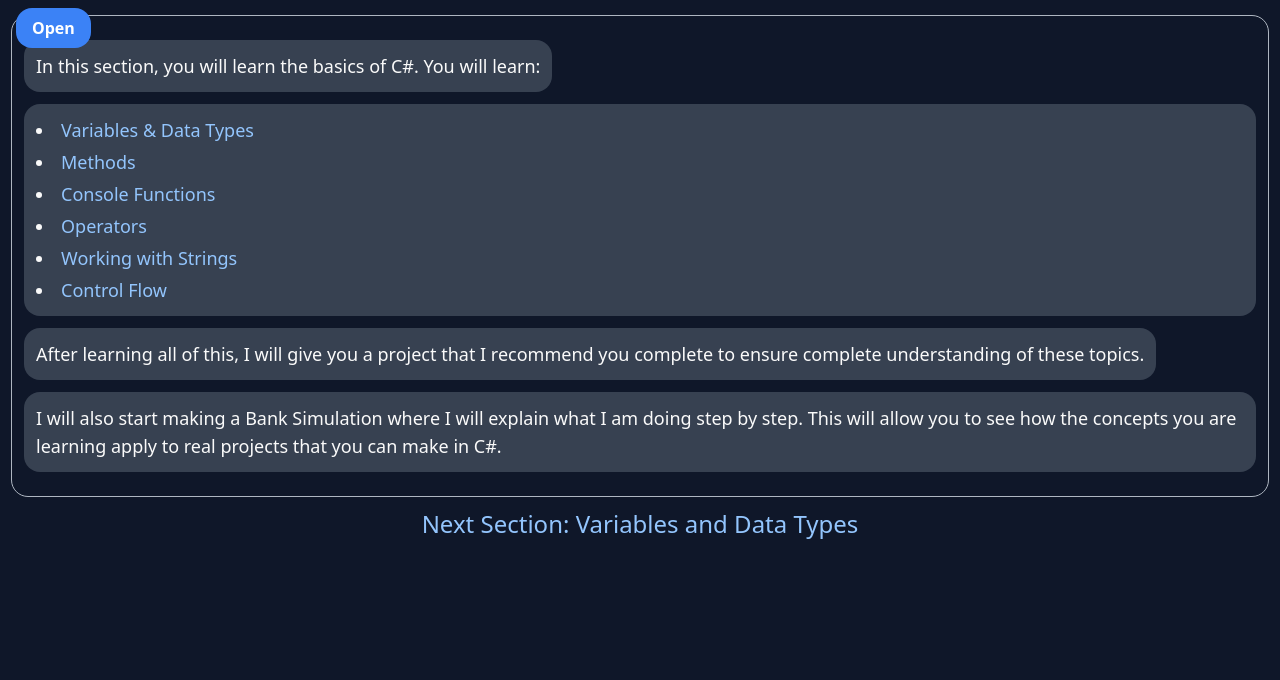
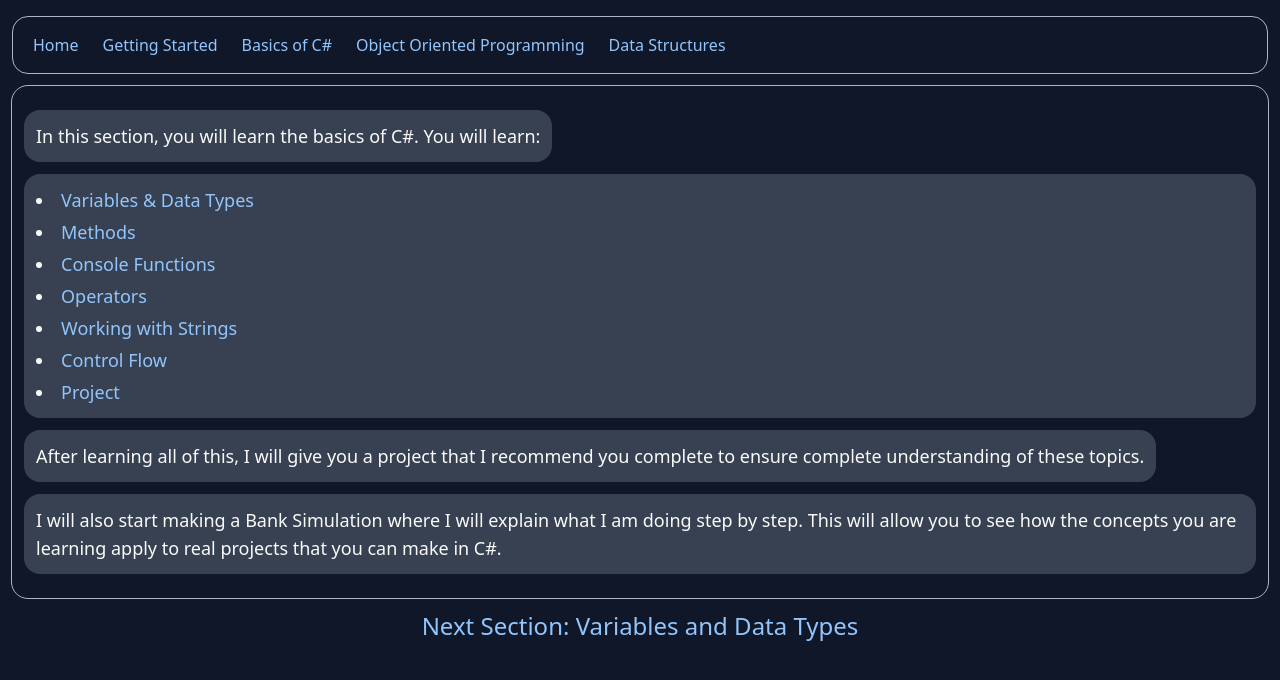
Before and after one commit to Rohit685/studyguide, a Next.js app: page /basics in a window 1280 px wide. Shown: the top 680 px of the page. Built offline with nearby package versions, Linux system fonts and the light colour scheme.

Commit message:
no more sidebar

```diff
--- a/components/TOC.js
+++ b/components/TOC.js
@@ -11,37 +11,60 @@ const TOC = () => {
 
    return (
        <>
-  			<div className={`fixed top-0 -left-2 z-50 ${isSidebarOpen ? 'bg-background rounded-2xl max-2xl:border' : 'bg-none'}`}>
-                <button class="relative bg-blue-500 mx-6 mt-2 fixed left-0 py-2 px-4 hover:bg-blue-700 text-white font-bold rounded-2xl" onClick={toggleSidebar}>{isSidebarOpen ? "Close" : "Open"}</button>
-  			<div className={`px-6 pb-36 my-1 w-240 overflow-y-scroll h-screen text-lg list-disc ${isSidebarOpen ? 'block' : 'hidden'}`}>
-					<div className="flex flex-col space-y-1">
-						<a href="/" className="text-2xl dark:text-gray-400">Home</a>
-						<a href="/setupenv" className="text-2xl dark:text-gray-400">Getting Started</a>
-						<a href="/basics/" className="text-2xl dark:text-gray-400 mt-2">Basics Of C#</a>
-						<li><a href="/basics/dataandvars">Variables & Data Types</a></li>
-						<li><a href="/basics/methods">Methods</a></li>
-						<li><a href="/basics/console">Console Functions</a></li>
-						<li><a href="/basics/operators">Operators</a></li>
-						<li><a href="/basics/wws">Working with Strings</a></li>
-						<li><a href="/basics/controlflow">Control Flow</a></li>
-						<li><a href="/basics/project">Mini Project</a></li>
-					</div>
-					<a href="/oop/" className="text-2xl dark:text-gray-400">Object Oriented Programming</a>
-					<div className="flex flex-col space-y-1">
-						<li><a href="/oop/cao">Classes and Objects</a></li>
-						<li><a href="/oop/constructors">Constructors</a></li>
-						<li><a href="/oop/methods">Methods</a></li>
-						<li><a href="/oop/stvsnonst">Static vs Non-Static</a></li>
-						<li><a href="/oop/mp2">Mini Project 2 Part 1</a></li>
-					</div>
-					<a href="/ds/" className="text-2xl dark:text-gray-400 mt-2 mb-1">Data Structures</a>
-					<div className="flex flex-col space-y-1">
-						<li><a href={"/ds/arrays"}>Arrays</a></li>
-						<li><a href={"/ds/lists"}>Lists</a></li>
-						<li><a href={"/ds/mp2p2"}>Mini Project 2 Part 2</a></li>
-					</div>
-			</div>
-			</div>
+		   <div className={`bg-background rounded-2xl border mb-3`}>
+			   {/*<div className={`px-6 pb-36 my-1 w-240 overflow-y-scroll h-screen text-lg list-disc ${isSidebarOpen ? 'block' : 'hidden'}`}>*/}
+			   {/*		<div className="flex flex-col space-y-1">*/}
+			   {/*			<a href="/" className="text-2xl dark:text-gray-400">Home</a>*/}
+			   {/*			<a href="/setupenv" className="text-2xl dark:text-gray-400">Getting Started</a>*/}
+			   {/*			<a href="/basics/" className="text-2xl dark:text-gray-400 mt-2">Basics Of C#</a>*/}
+			   {/*			<li><a href="/basics/dataandvars">Variables & Data Types</a></li>*/}
+			   {/*			<li><a href="/basics/methods">Methods</a></li>*/}
+			   {/*			<li><a href="/basics/console">Console Functions</a></li>*/}
+			   {/*			<li><a href="/basics/operators">Operators</a></li>*/}
+			   {/*			<li><a href="/basics/wws">Working with Strings</a></li>*/}
+			   {/*			<li><a href="/basics/controlflow">Control Flow</a></li>*/}
+			   {/*			<li><a href="/basics/project">Mini Project</a></li>*/}
+			   {/*		</div>*/}
+			   {/*		<a href="/oop/" className="text-2xl dark:text-gray-400">Object Oriented Programming</a>*/}
+			   {/*		<div className="flex flex-col space-y-1">*/}
+			   {/*			<li><a href="/oop/cao">Classes and Objects</a></li>*/}
+			   {/*			<li><a href="/oop/constructors">Constructors</a></li>*/}
+			   {/*			<li><a href="/oop/methods">Methods</a></li>*/}
+			   {/*			<li><a href="/oop/stvsnonst">Static vs Non-Static</a></li>*/}
+			   {/*			<li><a href="/oop/mp2">Mini Project 2 Part 1</a></li>*/}
+			   {/*		</div>*/}
+			   {/*		<a href="/ds/" className="text-2xl dark:text-gray-400 mt-2 mb-1">Data Structures</a>*/}
+			   {/*		<div className="flex flex-col space-y-1">*/}
+			   {/*			<li><a href={"/ds/arrays"}>Arrays</a></li>*/}
+			   {/*			<li><a href={"/ds/lists"}>Lists</a></li>*/}
+			   {/*			<li><a href={"/ds/mp2p2"}>Mini Project 2 Part 2</a></li>*/}
+			   {/*		</div>*/}
+			   {/*</div>*/}
+			   <nav className="nav justify-between py-2 lg:flex-wrap lg:justify-start lg:py-4">
+				   <div className="flex w-full flex-wrap items-center px-3">
+					   <div className="items-center lg:!flex lg:basis-auto">
+						   <ul className="list-style-none flex flex-col ps-0 lg:flex-row">
+							   <li className="mb-4 lg:mb-0 lg:pe-2">
+								   <a className="lg:px-2" href="/">Home</a>
+							   </li>
+							   <li className="mb-4 lg:mb-0 lg:pe-2">
+								   <a className="lg:px-2" href="/setupenv">Getting Started</a>
+							   </li>
+							   <li className="mb-4 lg:mb-0 lg:pe-2">
+								   <a className="lg:px-2" href="/basics">Basics of C#</a>
+							   </li>
+							   <li className="mb-4 lg:mb-0 lg:pe-2">
+								   <a className="lg:px-2" href="/oop">Object Oriented Programming</a>
+							   </li>
+							   <li className="mb-4 lg:mb-0 lg:pe-2">
+								   <a className="lg:px-2" href="/ds">Data Structures</a>
+							   </li>
+						   </ul>
+					   </div>
+				   </div>
+			   </nav>
+
+		   </div>
 	   </>
    )
 }
--- a/pages/basics/index.js
+++ b/pages/basics/index.js
@@ -27,6 +27,7 @@ export default function Home() {
                                     <li><a href="/basics/operators">Operators</a></li>
                                     <li><a href="/basics/wws">Working with Strings</a></li>
                                     <li><a href="/basics/controlflow">Control Flow</a></li>
+                                    <li><a href="/basics/project">Project</a></li>
                                 </div>
                             </div>
                         </nav>
--- a/pages/ds/index.js
+++ b/pages/ds/index.js
@@ -21,6 +21,7 @@ export default function Home() {
                             <div className="flex flex-col space-y-1 ml-3">
                                 <li><a href={"/ds/arrays"}>Arrays</a></li>
                                 <li><a href={"/ds/lists"}>Lists</a></li>
+                                <li><a href={"/ds/mp2p2"}>Project</a></li>
                             </div>
                         </div>
                         <p>
--- a/pages/ds/mp2p2.js
+++ b/pages/ds/mp2p2.js
@@ -27,8 +27,8 @@ export default function Home() {
                                 <li>Allow users to delete specific tasks</li>
                             </div>
                         </div>
+                        <p>Thank you for looking into this study guide. Hopefully it helped you in a tiny way!</p>
                     </div>
-                    <p>Thank you for looking into this study guide. Hopefully it helped you in a tiny way!</p>
                 </div>
 </>
 )
--- a/pages/oop/index.js
+++ b/pages/oop/index.js
@@ -17,12 +17,12 @@ export default function Home() {
                         <p>In this section, you will learn the Object Oriented Programming. The core principles
                             of how a C# project is made. You will learn: </p>
                         <div className="space-y-2 bg-gray-700 rounded-2xl p-3 mt-3 w-fit">
-                            <h3 className={"text-xl text-left"}>Logical Operators</h3>
                             <div className="flex flex-col space-y-1 ml-3">
                                 <li><a href="/oop/cao">Classes and Objects</a></li>
                                 <li><a href="/oop/constructors">Constructors</a></li>
                                 <li><a href="/oop/methods">Methods</a></li>
                                 <li><a href="/oop/stvsnonst">Static vs Non-Static</a></li>
+                                <li><a href="/oop/mp2">Project</a></li>
                             </div>
 
                         </div>
```
